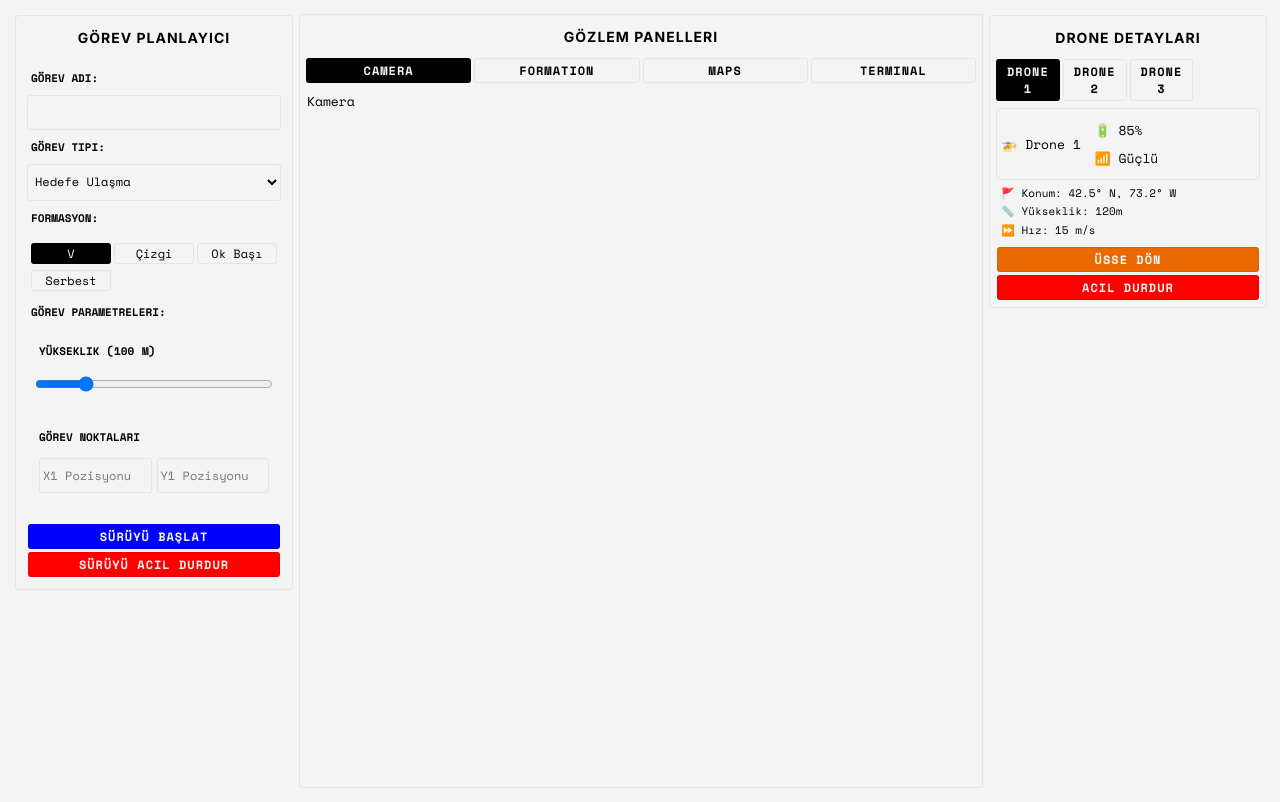
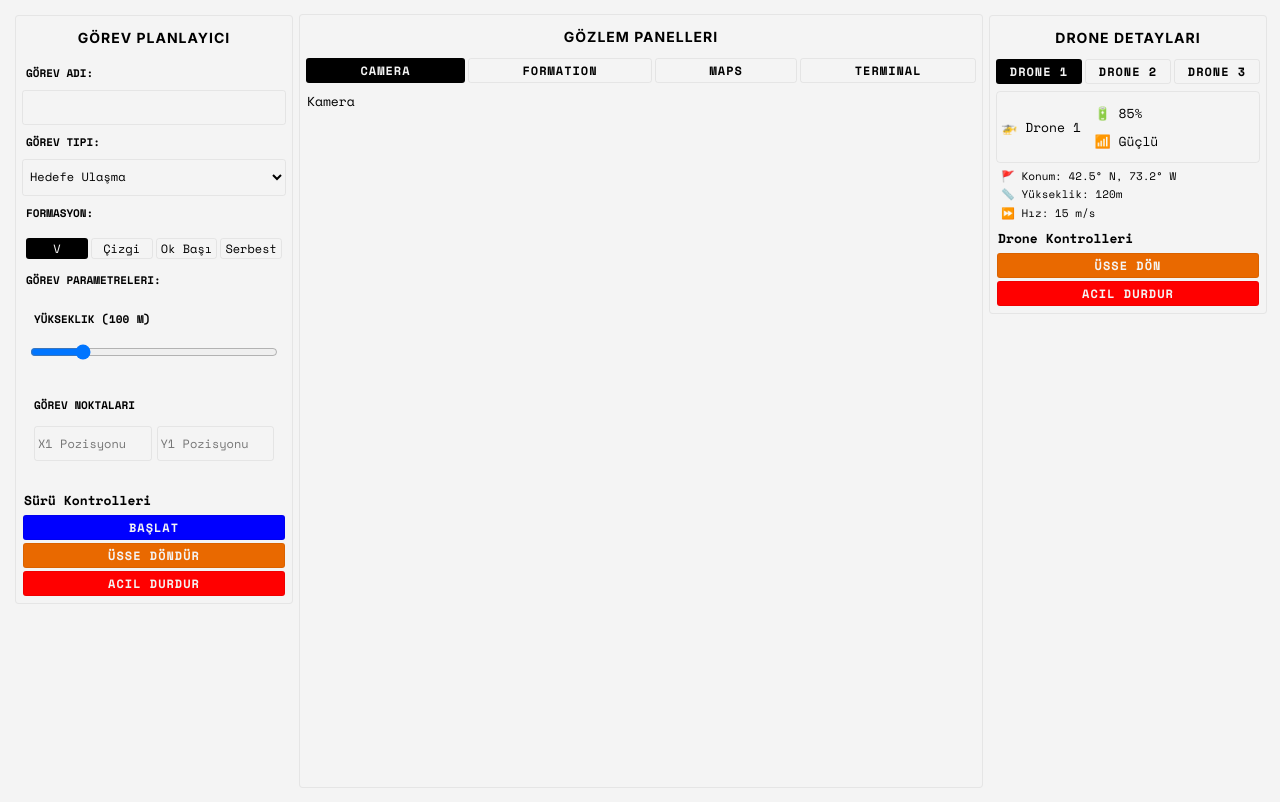
Before and after one commit to mertsecdevops/ulgen-ground-control, a SvelteKit app: page / in a window 1280 px wide. Built offline with nearby package versions, Linux system fonts and the light colour scheme.

Commit message:
Make tabs adaptive

```diff
--- a/src/app.css
+++ b/src/app.css
@@ -180,7 +180,7 @@ button, input, select {
 /* Tab System Styles */
 .panel-tabs {
     display: grid;
-    grid-template-columns: 1fr 1fr 1fr 1fr;
+    grid-auto-flow: column;
     gap: 3px;
     margin-bottom: 5px;
 }
--- a/src/routes/components/drone-details.svelte
+++ b/src/routes/components/drone-details.svelte
@@ -14,6 +14,7 @@
     <p>⏩ Hız: {drone.speed} m/s</p>
 </div>
 <div class="drone-controls">
+    <h4>Drone Kontrolleri</h4>
     <button class="control-btn return-btn">Üsse Dön</button>
     <button class="control-btn emergency-btn">Acil Durdur</button>
 </div>
--- a/src/routes/components/mission-planner.svelte
+++ b/src/routes/components/mission-planner.svelte
@@ -53,8 +53,10 @@
         </div>
 
         <div class="mission-launch-controls">
-            <button class="control-btn launch-btn">Sürüyü Başlat</button>
-            <button class="control-btn emergency-btn">Sürüyü Acil Durdur</button>
+            <h4>Sürü Kontrolleri</h4>
+            <button class="control-btn launch-btn">Başlat</button>
+            <button class="control-btn return-btn">Üsse Döndür</button>
+            <button class="control-btn emergency-btn">Acil Durdur</button>
         </div>
     </div>
 </div>
@@ -64,10 +66,6 @@
         border: 1px solid var(--border-color);
         padding: 5px;
         border-radius: 4px;
-    }
-
-    .mission-details {
-        padding: 5px;
     }
 
     .mission-details label {
@@ -81,7 +79,7 @@
 
     .formation-selector {
         display: grid;
-        grid-template-columns: 1fr 1fr 1fr;
+        grid-template-columns: 1fr 1fr 1fr 1fr;
         gap: 3px;
         margin: 5px 0;
         padding: 3px;
```
